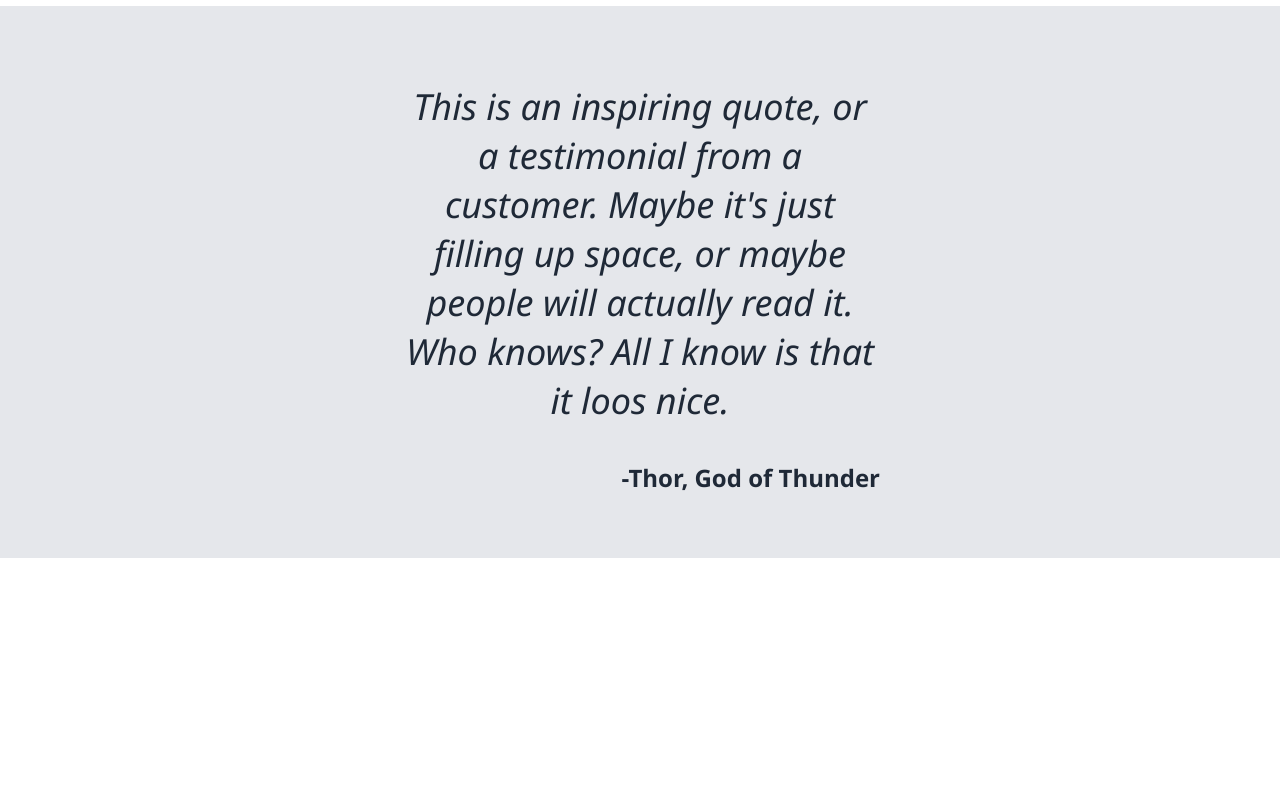
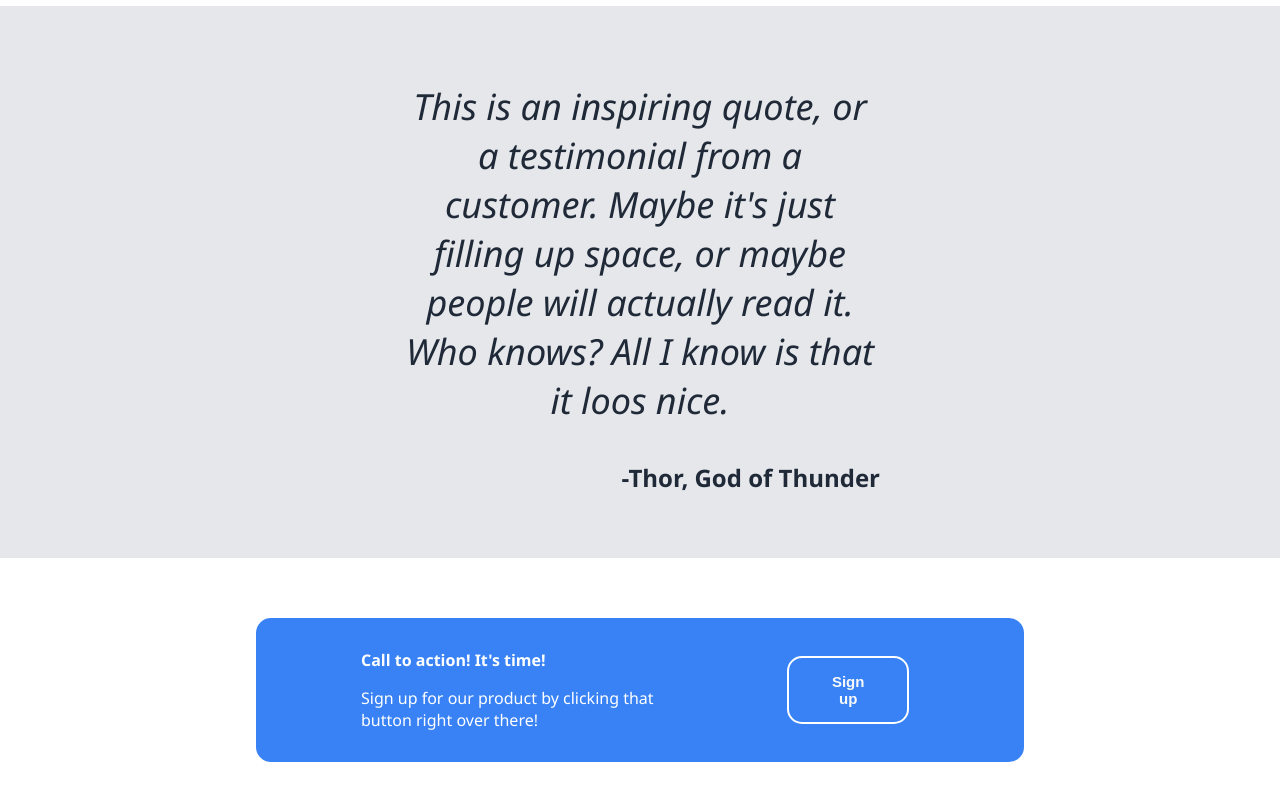
Before and after one commit to nachito131/odin-landing-page, a plain HTML site: page index.html in a window 1280 px wide. Shown: the part 1020-1820 px from the top of the page. Before the commit the page ends 1578 px from the top, so only its background shows below. Drawn offline with Linux system fonts and the light colour scheme.

Commit message:
Add sign up button

```diff
--- a/index.html
+++ b/index.html
@@ -59,6 +59,16 @@
         <p class="author">-Thor, God of Thunder</p>
     </div>
 
+    <div class="sign-up">
+        <div class="text-container">
+            <p><b>Call to action! It's time!</b></p>
+            <p>Sign up for our product by clicking that button right over there!</p>
+        </div>
+        <button>
+            Sign up
+        </button>
+    </div>
+
 </body>
 
 </html>
--- a/style.css
+++ b/style.css
@@ -68,6 +68,7 @@ button {
 	color: #f9faf8;
 	font-size: 15px;
 	font-weight: bold;
+	cursor: pointer;
 }
 
 .section-1 {
@@ -111,3 +112,22 @@ button {
 	font-weight: bold;
 	text-align: end;
 }
+
+.sign-up {
+	margin: 60px 20%;
+	display: flex;
+	justify-content: space-between;
+	color: white;
+	background-color: #3882f6;
+	border-radius: 15px;
+}
+
+.text-container {
+	padding: 15px 105px;
+}
+
+.sign-up button {
+	margin-right: 15%;
+	border: 2px solid white;
+	align-self: center;
+}
```
